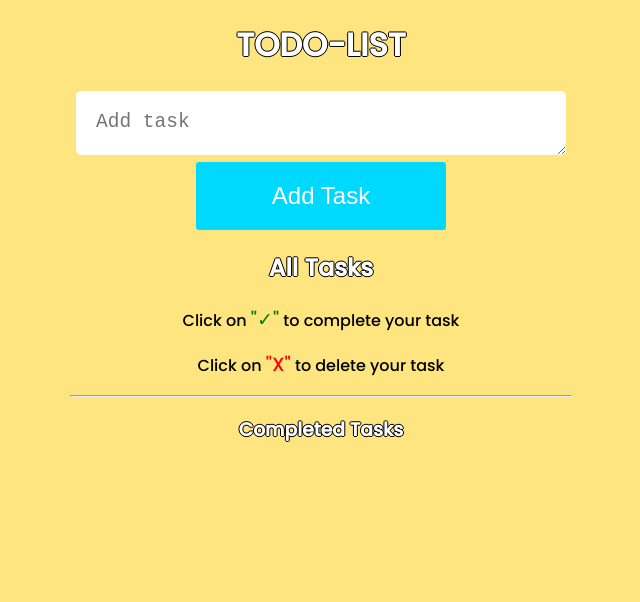
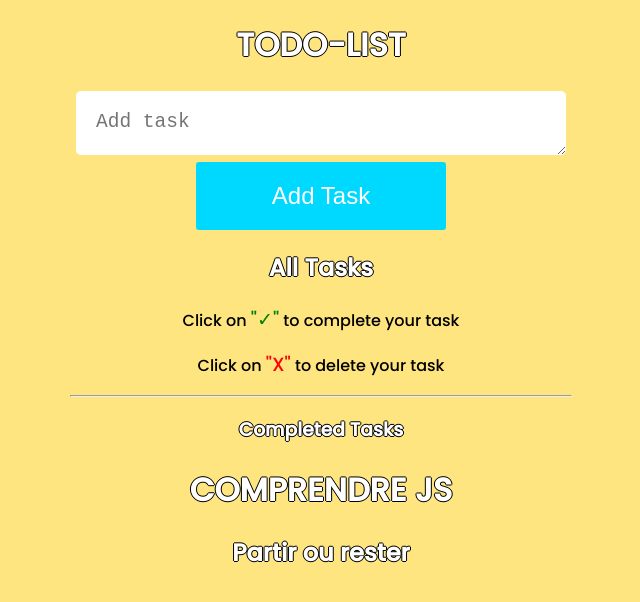
Before and after one commit to Amadoubenthe/todo-list-app-js, a plain HTML site: page index.html in a window 1280 px wide. Shown: the whole page, without its empty margins (319-959 px from the left). Drawn offline with Linux system fonts and the light colour scheme.

Commit message:
Add Part

```diff
--- a/index.html
+++ b/index.html
@@ -41,6 +41,8 @@
 
             <div id="checked-list"></div>
 
+            <h1>Comprendre js</h1>
+            <h2>Partir ou rester</h2>
 
           </div>
 
```
